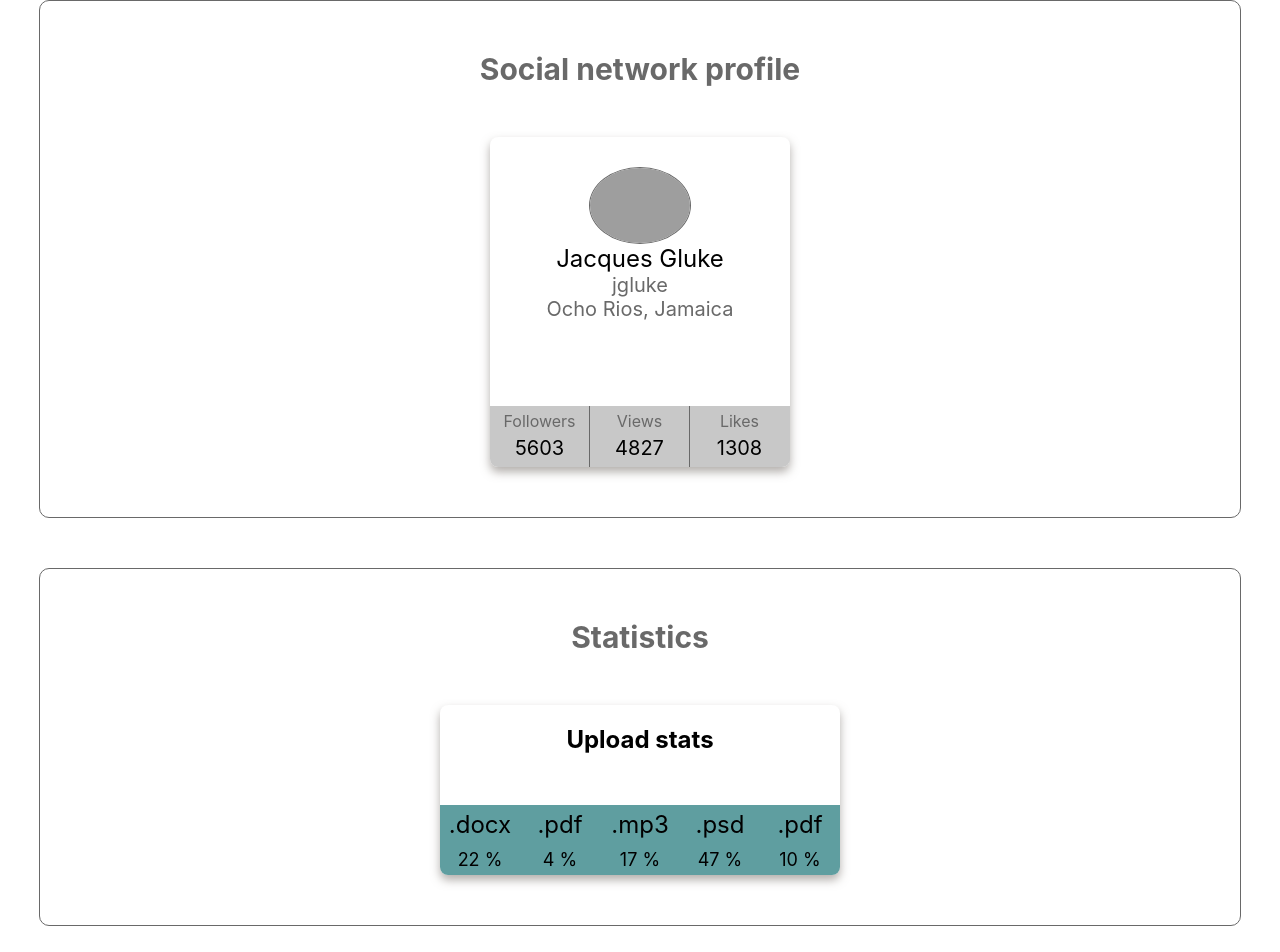
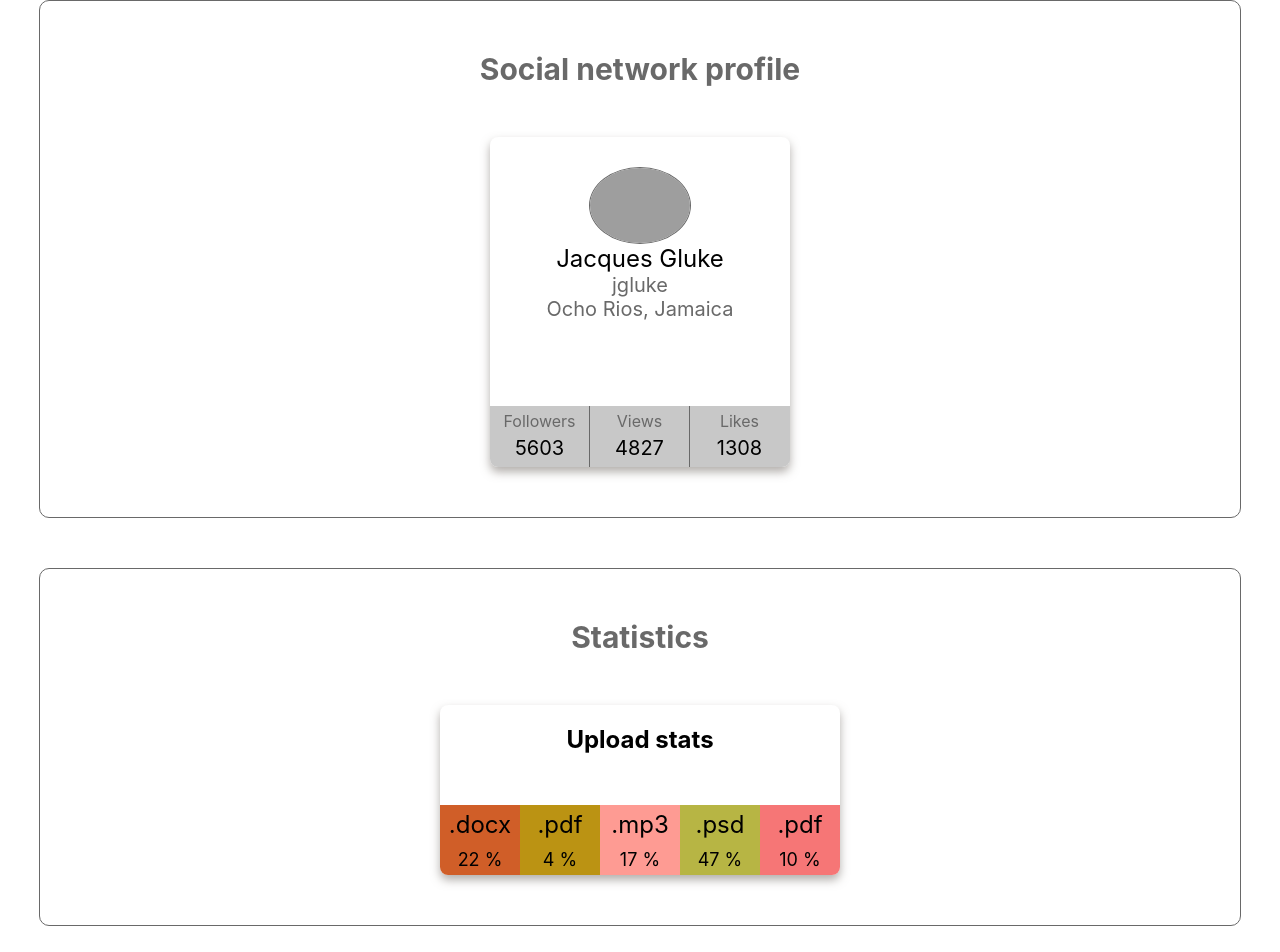
Before and after one commit to Polaolka/goit-react-hw-01-components, a React (Create React App) app: page / in a window 1280 px wide. Shown: the top 952 px of the page. Built offline with nearby package versions, Linux system fonts and the light colour scheme; grey boxes are pictures that could not be loaded.

Commit message:
Update Statistics.js

```diff
--- a/src/components/Statistics/Statistics.js
+++ b/src/components/Statistics/Statistics.js
@@ -1,7 +1,9 @@
 import PropTypes from 'prop-types';
 import css from '../Statistics/Statistics.module.css';
 
-
+function getRandomHexColor() {
+  return `#${Math.floor(Math.random() * 16777215).toString(16)}`;
+}
 export const Statistics = ({ title = 'Upload stats', data }) => {
     return <div className={css.statistics}>
     {title && <h2 className={css.title}>{title}</h2>}
@@ -9,7 +11,7 @@ export const Statistics = ({ title = 'Upload stats', data }) => {
     <ul className={css.statList}>
       {data.map(({ id, label, percentage }) => {
         return (
-          <li className={css.item} key={id}>
+          <li className={css.item} key={id} style={{ backgroundColor: getRandomHexColor() }}>
             <span className={css.label}>{label}</span>
             <span className={css.percentage}>{percentage} %</span>
           </li>
```
